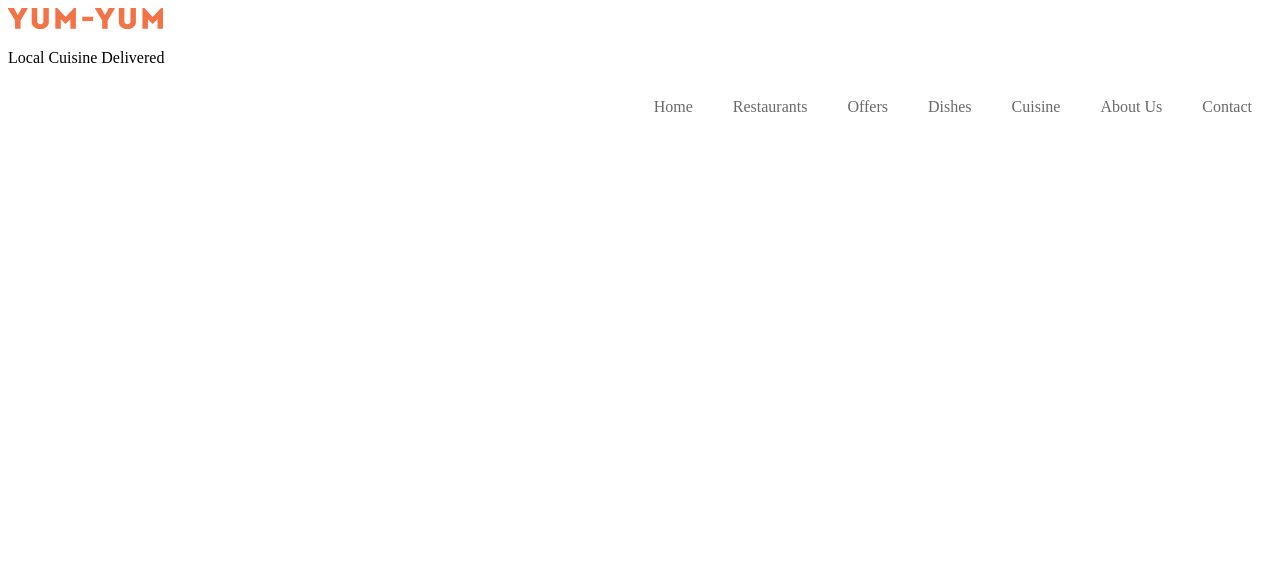
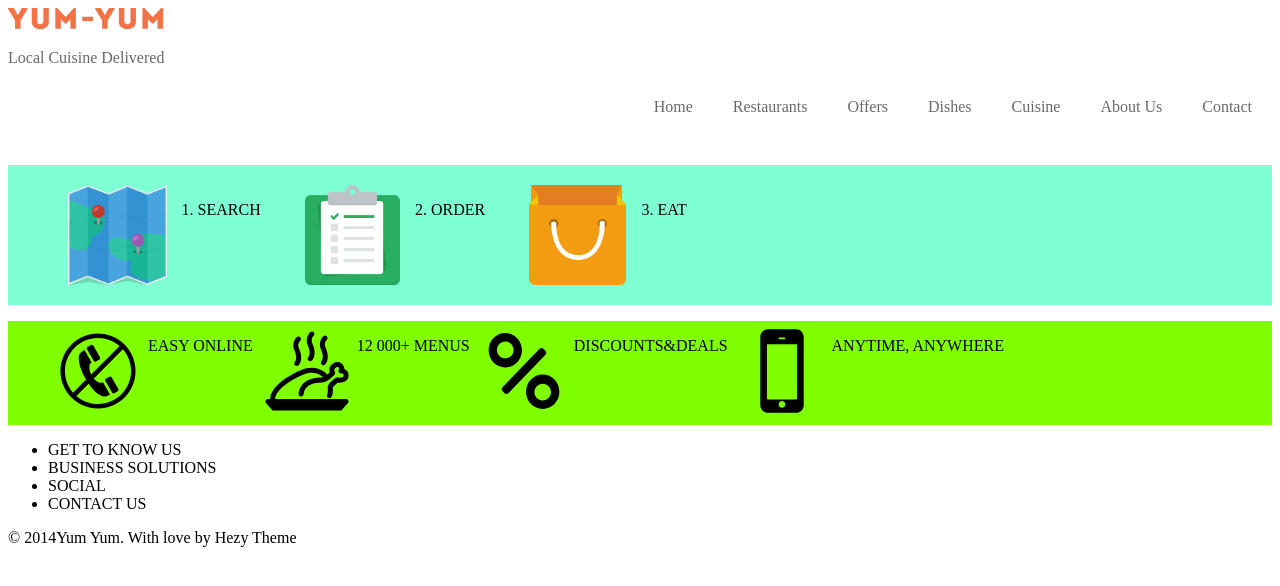
Before and after one commit to factoriaf5-p52/yum-yum-HelAige, a plain HTML site: page fonts/Intro/index.html in a window 1280 px wide. Drawn offline with Linux system fonts and the light colour scheme.

Commit message:
html sections

```diff
--- a/fonts/Intro/index.css
+++ b/fonts/Intro/index.css
@@ -17,6 +17,9 @@
 }
 #basquet {
     display: none;
+}
+header p {
+    color: dimgray;
 }
 header label {
     display: none;
@@ -65,9 +68,34 @@ label img {
 
     .menu li {
         border-top: 1px solid rgba(247, 123, 41, 0.925);
+        background-color: white;
     }
 
     #btn-menu:checked ~ .menu {
         margin: 0;
     }
 }
+
+.how-works {
+    background-color: aquamarine;
+}
+.how-works li {
+    display: inline-flex;
+    padding: 20px;
+}
+.how-works img {
+    height: 100px;
+}
+.how-works p {
+    margin-left: 15px;
+}
+
+.features {
+    background-color: chartreuse;
+}
+.features li {
+    display: inline-flex;
+}
+.features img {
+    height: 100px;
+}
--- a/fonts/Intro/index.html
+++ b/fonts/Intro/index.html
@@ -11,12 +11,12 @@
 <body>
 <!--HEADER-->
     <header>
-        <img src="/images/logo.svg" alt="logo de la empresa">
+        <img src="/yum-yum-HelAige/images/logo.svg" alt="logo de la empresa">
         <p>Local Cuisine Delivered</p>
         <input type="checkbox" id="btn-menu">
-        <label for="btn-menu"><img src="/images/hamburger.svg" alt="icono menú"></label>
+        <label for="btn-menu"><img src="/yum-yum-HelAige/images/hamburger.svg" alt="icono menú"></label>
         <input type="button" id="basquet">
-        <label for="basquet"><img src="/images/cart.svg" alt="icono bolsa">
+        <label for="basquet"><img src="/yum-yum-HelAige/images/cart.svg" alt="icono bolsa">
         </label>
         <nav class="menu">
             <ul>
@@ -29,7 +29,66 @@
                 <li><a href="Contact">Contact</a></li>
             </ul>
         </nav>
+    </header>
 
-    </header>
+    <section class="form">
+        <img src="" alt="">
+        <form action=""></form>
+    </section>
+
+    <section class="how-works">
+        <ul>
+            <li>
+                <img src="/yum-yum-HelAige/images/map.png" alt="map icon">
+                <p>1. SEARCH</p>
+            </li>
+            <li>
+                <img src="/yum-yum-HelAige/images/clipboard.png" alt="clipboard icon">
+                <p>2. ORDER</p>
+            </li>
+            <li>
+                <img src="/yum-yum-HelAige/images/bag.png" alt="bag icon">
+                <p>3. EAT</p>
+            </li>
+        </ul>
+    </section>
+
+    <section calss="dishes"></section>
+
+    <section class="features">
+        <ul>
+            <li>
+                <img src="/yum-yum-HelAige/images/phone.svg" alt="">
+                <p>EASY ONLINE</p>
+            </li>
+            <li>
+                <img src="/yum-yum-HelAige/images/chicken.svg" alt="">
+                <p>12 000+ MENUS</p>
+            </li>
+            <li>
+                <img src="/yum-yum-HelAige/images/percent.svg" alt="">
+                <p>DISCOUNTS&DEALS</p>
+            </li>
+            <li>
+                <img src="/yum-yum-HelAige/images/mobile.svg" alt="">
+                <p>ANYTIME, ANYWHERE</p>
+            </li>
+        </ul>
+    </section>
+
+    <section class="cuisine"></section>
+
+    <section class="restaurant"></section>
+
+    <section class="about-us">
+        <ul>
+            <li>GET TO KNOW US</li>
+            <li>BUSINESS SOLUTIONS</li>
+            <li>SOCIAL</li>
+            <li>CONTACT US</li>
+        </ul>
+    </section>
+
+    <footer>&copy 2014Yum Yum. With love by Hezy Theme</footer>
 </body>
 </html>
```
